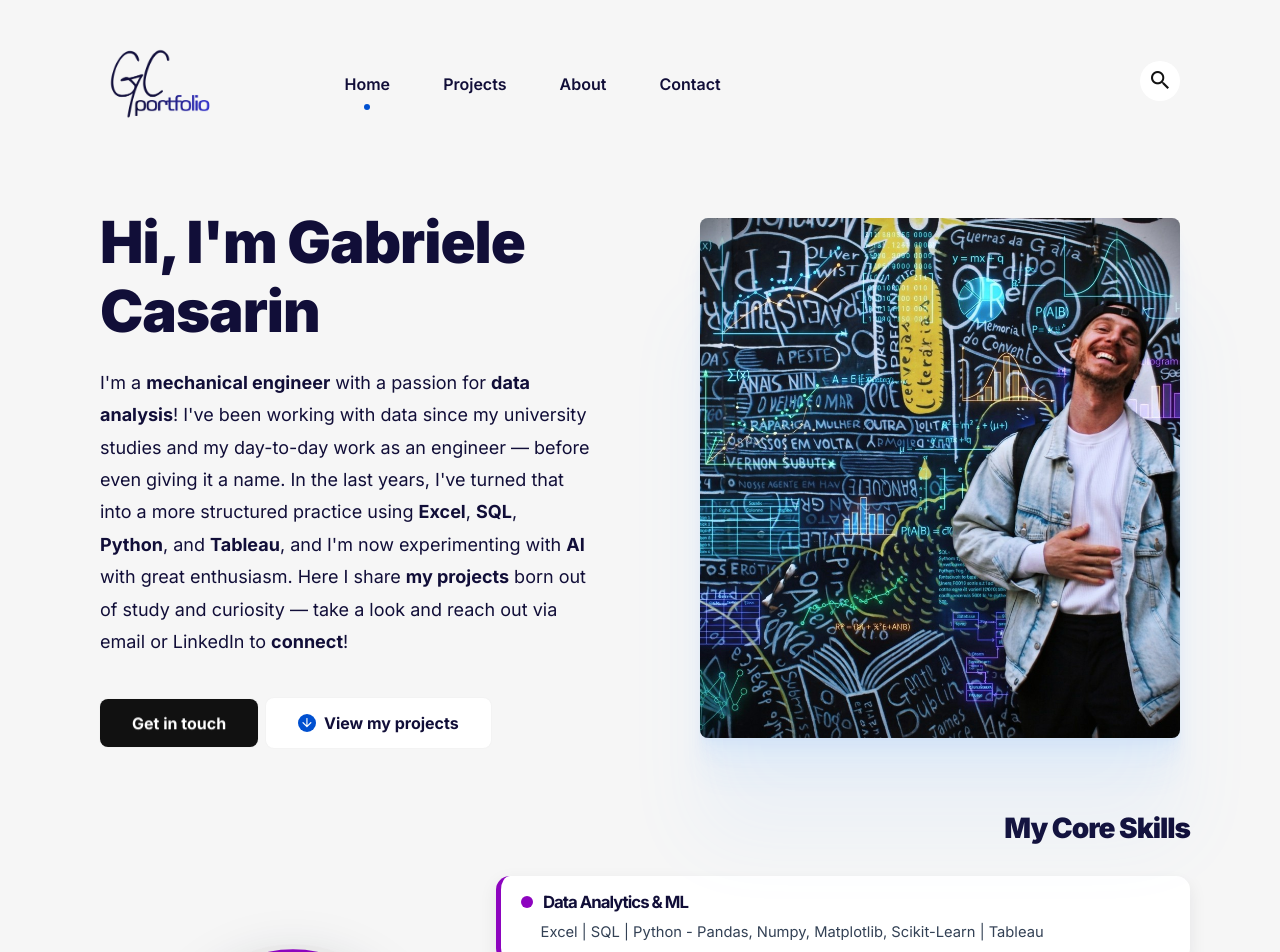
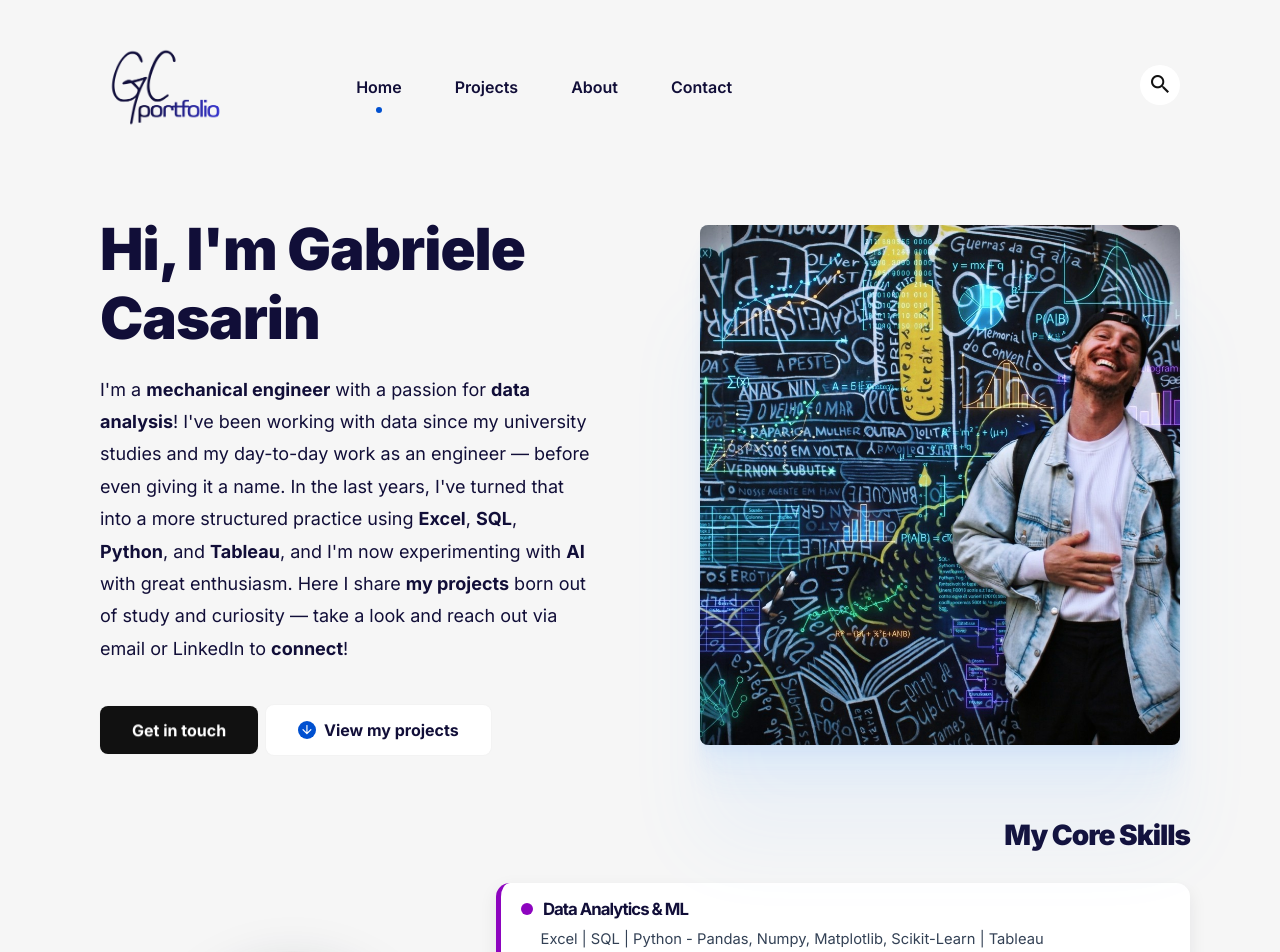
Before and after one commit to gcasarin/gcasarin.github.io, a Jekyll site: the page built from index.html, in a window 1280 px wide. Shown: the top 952 px of the page. Built offline with Jekyll 4.4.1, drawn with Linux system fonts in a browser that asks for light colours.

Commit message:
Update main.css

```diff
--- a/assets/css/main.css
+++ b/assets/css/main.css
@@ -1789,18 +1789,18 @@
     }
 
     .logo__image {
-        max-height: 90px;
+        max-height: 100px;
     }
 
     @media only screen and (max-width: 768px) {
         .logo__image {
-            max-height: 70px;
+            max-height: 90px;
         }
     }
 
     @media only screen and (max-width: 576px) {
         .logo__image {
-            max-height: 60px;
+            max-height: 80px;
         }
     }
     .main-nav {
```
